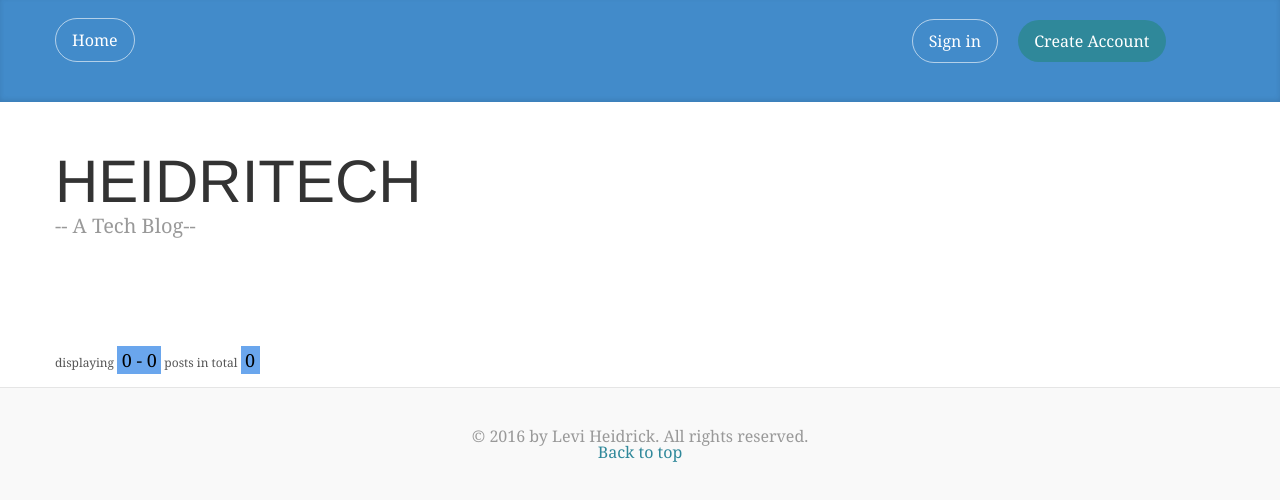
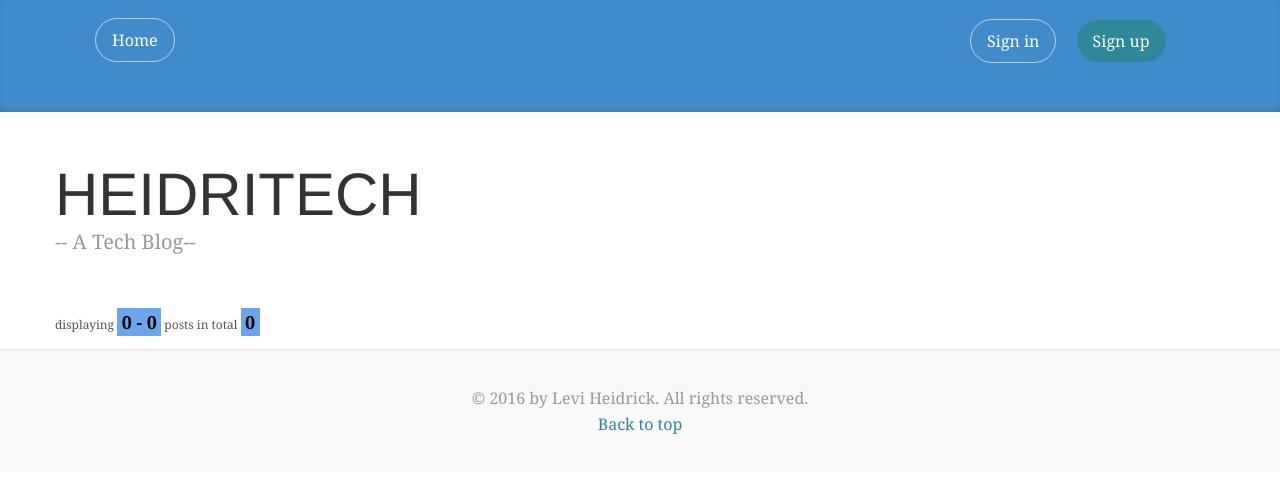
Before and after one commit to heidricklevi/blog, a Flask app: page / in a window 1280 px wide. Shown: the top 501 px of the page. Run offline with Flask 2, Linux system fonts and the light colour scheme; data that the repository does not hold is empty; parts of the project's set-up code (start-up, migrations or seed data) failed here and were passed over; some libraries are stand-ins or nearby versions.

Commit message:
made some ui changes again

```diff
--- a/blog/application.py
+++ b/blog/application.py
@@ -4,11 +4,13 @@ import config
 import smtplib
 from flask import Flask, session, render_template, request, flash, redirect, url_for, abort
 from flask.ext.login import LoginManager, login_required, login_user, logout_user, current_user
+from flask.ext.paginate import Pagination
+from flask.ext.markdown import Markdown
+from flask.ext.moment import Moment
 from dbhelper import DBHelper
-from flask.ext.moment import Moment
 from user import User, AnonymousUser
-from markdown import markdown
-from flask.ext.paginate import Pagination
+# from markdown import markdown
+
 from forms import EditProfileForm, User_EditForm, PostForm, CommentForm
 from flask_mail import Mail
 
@@ -21,6 +23,7 @@ login_manager = LoginManager(application)
 DB = DBHelper()
 moment = Moment(application)
 mail = Mail(application)
+markdown = Markdown(application, safe_mode=False, output_format='html4')
 
 ROLE_USER = 1
 ROLE_MODERATOR = 2
@@ -64,6 +67,7 @@ def home(page):
     all_posts = DB.get_all_posts()
     comments = DB.get_comments()
     posts = DB.get_limited_posts(start_at=start_at, per_page=per_page)
+
     paginate = Pagination(page=page, per_page=per_page, record_name='posts', total=all_posts.__len__(),
                           format_total=True, css_framework='bootstrap3')
 
@@ -134,7 +138,7 @@ def submit_post():
     user = current_user._get_current_object()
 
     if form.validate_on_submit and user.role is ROLE_ADMINISTRATOR:
-        DB.create_blog_post(author_id=user.id, body=markdown(request.form['text_post'], output_format='html'),
+        DB.create_blog_post(author_id=user.id, body=request.form['text_post'],
                             post_title=form.title.data, post_time=datetime.datetime.now(), modified_time=datetime.datetime.now())
 
     return redirect(url_for('home'))
--- a/blog/static/css/blog.css
+++ b/blog/static/css/blog.css
@@ -80,6 +80,7 @@ h6, .h6 {
 }
 
 .blog-nav ul {
+  list-style-type: none;
   position: static;
   line-height: 80px;
 
--- a/blog/static/css/reset.css
+++ b/blog/static/css/reset.css
@@ -3,19 +3,7 @@
    License: none (public domain)
 */
 
-html, body, div, span, applet, object, iframe,
-h1, h2, h3, h4, h5, h6, p, blockquote, pre,
-a, abbr, acronym, address, big, cite, code,
-del, dfn, em, img, ins, kbd, q, s, samp,
-small, strike, strong, sub, sup, tt, var,
-b, u, i, center,
-dl, dt, dd, ol, ul, li,
-fieldset, form, label, legend,
-table, caption, tbody, tfoot, thead, tr, th, td,
-article, aside, canvas, details, embed,
-figure, figcaption, footer, header, hgroup,
-menu, nav, output, ruby, section, summary,
-time, mark, audio, video {
+nav, html, body {
 	margin: 0;
 	padding: 0;
 	border: 0;
@@ -23,26 +11,12 @@ time, mark, audio, video {
 	font: inherit;
 	vertical-align: baseline;
 }
-/* HTML5 display-role reset for older browsers */
-article, aside, details, figcaption, figure,
-footer, header, hgroup, menu, nav, section {
-	display: block;
+
+ol, ul {
+	list-style: none
 }
+
 body {
-	line-height: 1;
+
+	line-height: 1
 }
-ol, ul {
-	list-style: none;
-}
-blockquote, q {
-	quotes: none;
-}
-blockquote:before, blockquote:after,
-q:before, q:after {
-	content: '';
-	content: none;
-}
-table {
-	border-collapse: collapse;
-	border-spacing: 0;
-}
--- a/blog/static/css/style.css
+++ b/blog/static/css/style.css
@@ -96,6 +96,7 @@ header[role=banner]::after {
   cursor: pointer;
 }
 .main-nav ul {
+  list-style-type: none;
   position: absolute;
   top: 0;
   left: 0;
@@ -130,6 +131,7 @@ header[role=banner]::after {
     cursor: auto;
   }
   .main-nav ul {
+    list-style-type: none;
     position: static;
     width: auto;
     -webkit-transform: translateY(0);
@@ -140,6 +142,7 @@ header[role=banner]::after {
     line-height: 80px;
   }
   .main-nav ul.is-visible {
+    list-style-type: none;
     -webkit-transform: translateY(0);
     -moz-transform: translateY(0);
     -ms-transform: translateY(0);
--- a/blog/static/css/styles.css
+++ b/blog/static/css/styles.css
@@ -1,5 +1,5 @@
 .profile-thumbnail {
-    position: absolute;
+    position: relative;
 }
 .profile-header {
     min-height: 260px;
--- a/blog/templates/base.html
+++ b/blog/templates/base.html
@@ -44,7 +44,7 @@
       <div class="container">
 
 		<nav class="main-nav navbar">
-			<ul>
+			<ul style="list-style-type: none">
 				<!-- insert more links here -->
 
 
@@ -57,7 +57,7 @@
                   {% endif %}
               {% else %}
               <li><a class="cd-signin" href="#cd-login">Sign in</a> </li>
-              <li><a class="cd-signup" href="#cd-signup">Create Account</a></li>
+              <li><a class="cd-signup" href="#cd-signup">Sign up</a></li>
               {% endif %}
 
 			</ul>
@@ -160,7 +160,7 @@
 	</div> <!-- cd-user-modal -->
 
         <nav id="blog-nav" class="blog-nav">
-          <ul>
+          <ul style="list-style-type: none">
             <li><a class="nav-items" href="/">Home</a></li>
 {#            <li><a class="blog-nav-item" href="#">About</a></li>#}
 {#            <li><a class="blog-nav-item" href="#">Contact</a></li>#}
@@ -187,10 +187,10 @@
 
       <div class="row">
         <div class="col-sm-8 blog-main">
-          <div class="blog-post">
+
             {% block post %}
               {% endblock %}
-          </div><!-- /.blog-post -->
+          <!-- /.blog-post -->
             {% block comments %}
             {% endblock %}
 
--- a/blog/templates/index.html
+++ b/blog/templates/index.html
@@ -41,16 +41,17 @@
 
      {% block post %}
      {% for post in posts %}
+         <div class="blog-post">
         <h2 class="blog-post-title">
             <a href="{{ url_for('permalink_post', id=post['posts_id']) }}" style="color: #2e383c">{{ post['post_title'] }}</a>
         </h2>
          <p class="blog-post-meta">{{ moment(post['post_time']).format('LL') }} | <a href="{{ url_for('.user', username=post['username']) }}">{{ post['name'] }}</a> </p>
 
-         {{ post['body'] | safe }}
+            {{ post['body'] | safe }}
 
          <br />
          <br />
-
+        </div>
         <div class="post-footer">
             <a href="{{ url_for('permalink_post', id=post['posts_id']) }}">
                 <span class="label label-default">Permalink</span></a>
--- a/blog/templates/post.html
+++ b/blog/templates/post.html
@@ -11,7 +11,7 @@
     <h2 class="blog-post-title">{{ posts[0]['post_title'] }}</h2>
     <p class="blog-post-meta">{{ posts[0]['post_time'] }} <a href="{{ url_for('.user', username=posts[0]['username']) }}">{{ posts[0]['username'] }}</a> </p>
 
-        {{ posts[0]['body'] | safe }}
+    {{ posts[0]['body'] | safe }}
 
     <br />
     <br />
```
Also changed, not shown: blog/templates/user.html (+23 -9 lines).
